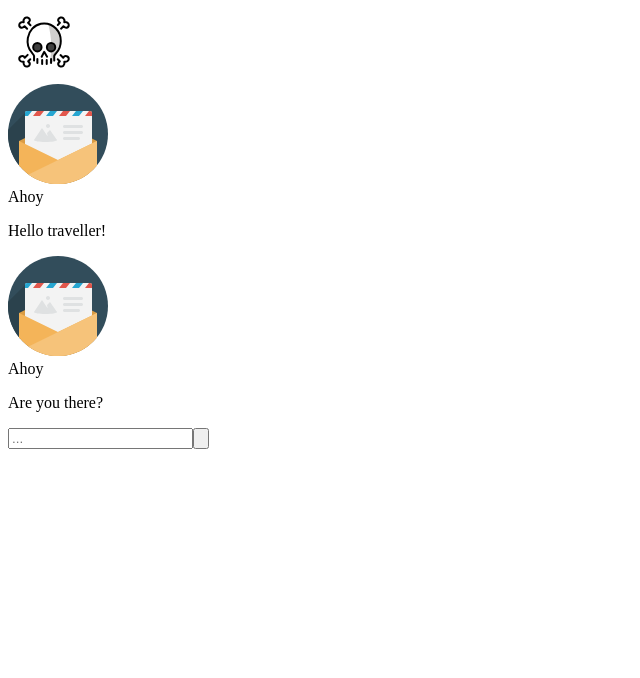
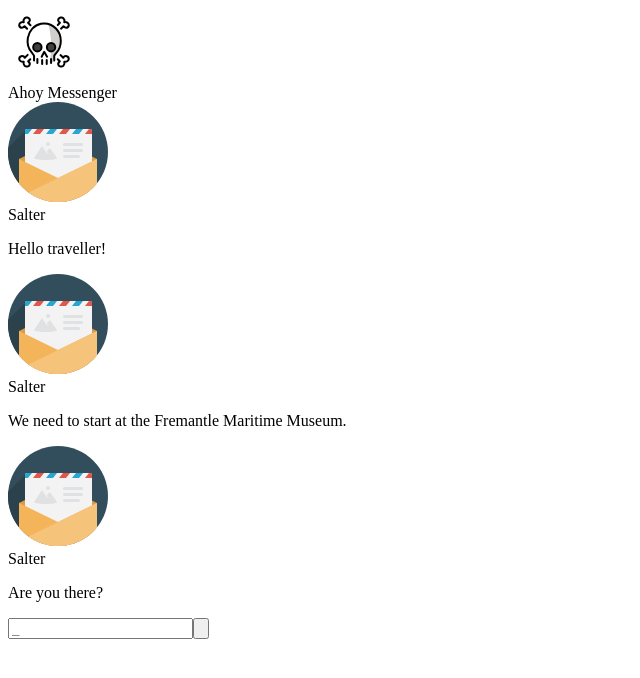
Before and after one commit to adambraimbridge/getsetgeo, a Next.js app: page /adventures/fremantle in a window 1280 px wide. Shown: the top 678 px of the page, without its empty margins (0-640 px from the left). Built offline with nearby package versions, Linux system fonts and the light colour scheme.

Commit message:
Updated layout and chat

```diff
--- a/components/chat/index.js
+++ b/components/chat/index.js
@@ -4,10 +4,10 @@ const Chat = () => {
 			<section>
 				<div className="p-5 max-w-sm mx-auto my-3 bg-white rounded-xl shadow-md flex items-center space-x-4">
 					<div className="flex-shrink-0">
-						<img className="h-12 w-12" src="/img/letter.svg" alt="Ahoy Logo" />
+						<img className="h-12 w-12" src="/img/letter.svg" alt="Avatar" />
 					</div>
 					<div>
-						<div className="text-xl font-medium text-black">Ahoy</div>
+						<div className="text-xl font-medium text-black">Salter</div>
 						<p className="text-gray-500">Hello traveller!</p>
 					</div>
 				</div>
@@ -15,17 +15,27 @@ const Chat = () => {
 
 			<div className="p-5 max-w-sm mx-auto my-3 bg-white rounded-xl shadow-md flex items-center space-x-4">
 				<div className="flex-shrink-0">
-					<img className="h-12 w-12" src="/img/letter.svg" alt="Ahoy Logo" />
+					<img className="h-12 w-12" src="/img/letter.svg" alt="Avatar" />
 				</div>
 				<div>
-					<div className="text-xl font-medium text-black">Ahoy</div>
+					<div className="text-xl font-medium text-black">Salter</div>
+					<p className="text-gray-500">We need to start at the Fremantle Maritime Museum.</p>
+				</div>
+			</div>
+
+			<div className="p-5 max-w-sm mx-auto my-3 bg-white rounded-xl shadow-md flex items-center space-x-4">
+				<div className="flex-shrink-0">
+					<img className="h-12 w-12" src="/img/letter.svg" alt="Avatar" />
+				</div>
+				<div>
+					<div className="text-xl font-medium text-black">Salter</div>
 					<p className="text-gray-500">Are you there?</p>
 				</div>
 			</div>
 
 			<section>
 				<form className="flex w-full max-w-sm mx-auto my-3 space-x-3">
-					<input className="flex-1 appearance-none border border-transparent w-full py-2 px-4 bg-white text-gray-700 placeholder-gray-400 shadow-md rounded-lg text-base focus:outline-none focus:ring-2 focus:ring-yellow-600 focus:border-transparent" type="text" placeholder="..." />
+					<input className="flex-1 appearance-none border-solid border-2 border-gray-100 w-full py-2 px-4 bg-white text-gray-700 placeholder-gray-400 rounded-lg text-base focus:outline-none focus:ring-2 focus:ring-yellow-600 focus:border-transparent" type="text" placeholder="_" />
 					<button className="flex-shrink-0 bg-yellow-200 text-white text-base font-semibold py-2 px-4 rounded-lg shadow-md hover:bg-yellow-100 focus:outline-none focus:ring-2 focus:ring-yellow-300 focus:ring-offset-2 focus:ring-offset-yellow-200" type="button">
 						<img className="h-12 w-12" src="/img/send.svg" alt="Send" />
 					</button>
--- a/components/layout/index.js
+++ b/components/layout/index.js
@@ -4,11 +4,14 @@ export default function Layout({ children }) {
 	return (
 		<div className="min-h-screen bg-gray-100 py-1 flex flex-col sm:py-2">
 			<nav className="py-1 flex justify-between border-b border-opacity-20 px-4">
-				<div className="flex items-center space-x-12">
-					<div className="flex space-x-2 text-2xl items-center">
-						<Link href="/">
-							<img className="w-8" src="/img/skull-and-crossbones.svg" />
-						</Link>
+				<div className="md:items-center md:w-auto flex">
+					<Link href="/">
+						<img className="w-8" src="/img/skull-and-crossbones.svg" />
+					</Link>
+				</div>
+				<div class="flex text-sm" v-else>
+					<div className="flex-grow text-right text-gray-500">
+						<span className="text-yellow-800">Ahoy</span> Messenger
 					</div>
 				</div>
 			</nav>
```
